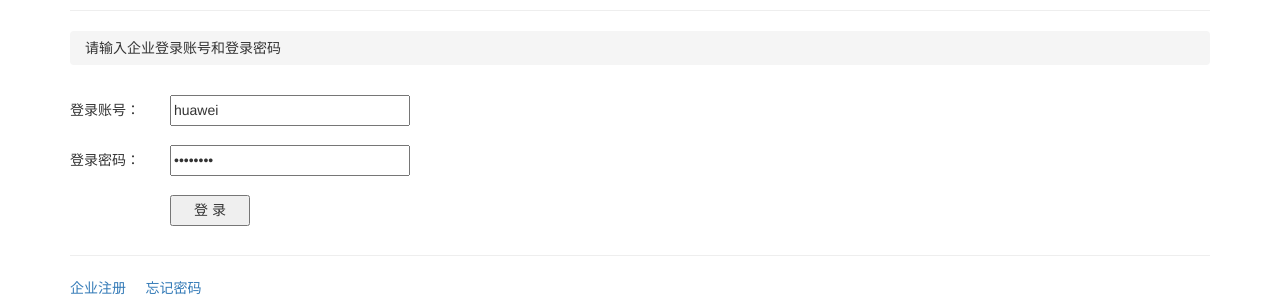
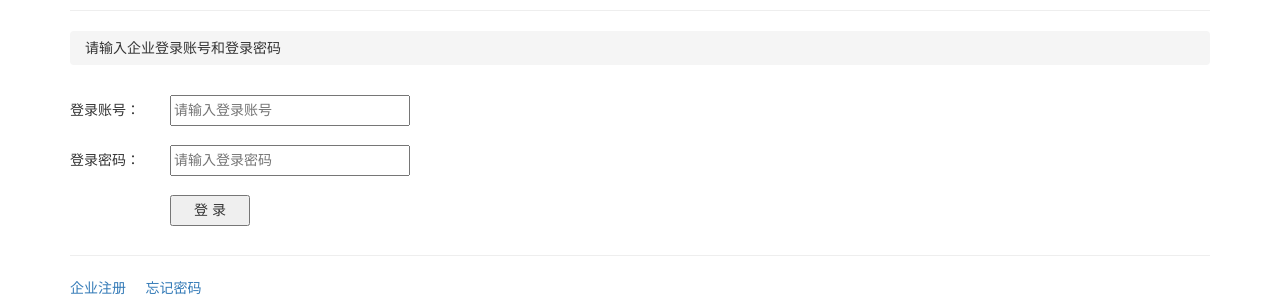
Before and after one commit to safeexamclient/secserver, a CodeIgniter app: page /database/user in a window 1280 px wide. Shown: the part 129-428 px from the top of the page. Run offline with CodeIgniter, Linux system fonts and the light colour scheme.

Commit message:
sign in bug

```diff
--- a/application/views/home_index.php
+++ b/application/views/home_index.php
@@ -55,7 +55,7 @@
           <p>如果是在家考试或在寝室考试，为提升考试安全性，需要进行以下操作  &nbsp;&nbsp; [ <strong><a href="/home/support#key">查看图示</a></strong> ]</p>
           <ul>
             <li>1. 请主办方在本网站 <strong><a href="/user/signup">注册</a></strong> 一个企业帐号</li>
-            <li>2. 登录后台并新建考试，系统会生成一个考试口令（6位数字），请通知给考生</li>
+            <li>2. 登录后台新建考试，并设置一个考试口令（6位，字母+数字），请通知给考生</li>
             <li>3. 考生下载本软件，解压后双击运行Exam.exe，输入口令即可进入考试登录界面</li>
           </ul>
 
--- a/application/views/home_index_en.php
+++ b/application/views/home_index_en.php
@@ -137,7 +137,7 @@
           <p>If you are taking the exam at home or in the dormitory, in order to improve the safety of the exam, you need to perform the following operations  &nbsp;&nbsp; [ <strong><a href="/home/support#key"> View image </a></strong> ]</p>
           <ul>
             <li>1. Please <strong><a href="/user/signup"> register </a></strong> an enterprise account on this website</li>
-            <li>2. Log in to the background and create a new exam, the system will generate an exam password (6 digits) and notify the candidates (it is recommended to send it together with the original exam notification)</li>
+            <li>2. Log in to the background and create a new exam, the system will generate an exam password and notify the candidates (it is recommended to send it together with the original exam notification)</li>
             <li>3. Candidates download the software, double-click to run Exam.exe after decompression, and enter the password to enter the corresponding exam login interface</li>
           </ul>
 
--- a/application/views/user_signin.php
+++ b/application/views/user_signin.php
@@ -21,13 +21,13 @@
                 <tr>
                   <td width="100px">登录账号： </td>
                   <td>
-                    <input type="text" id="user_logname" name="user_logname" value="huawei" style="width: 240px;" maxlength="20" placeholder="请输入登录账号">
+                    <input type="text" id="user_logname" name="user_logname" value="" style="width: 240px;" maxlength="20" placeholder="请输入登录账号">
                   </td>
                 </tr>
                 <tr>
                   <td>登录密码： </td>
                   <td>
-                    <input type="password" id="user_password" name="user_password" value="ats12345" style="width: 240px;" maxlength="20" placeholder="请输入登录密码">
+                    <input type="password" id="user_password" name="user_password" value="" style="width: 240px;" maxlength="20" placeholder="请输入登录密码">
                   </td>
                 </tr>
                 <tr><td>&nbsp;</td><td><input type="submit" style="width: 80px;" value=" 登 录 "></td></tr>
```
